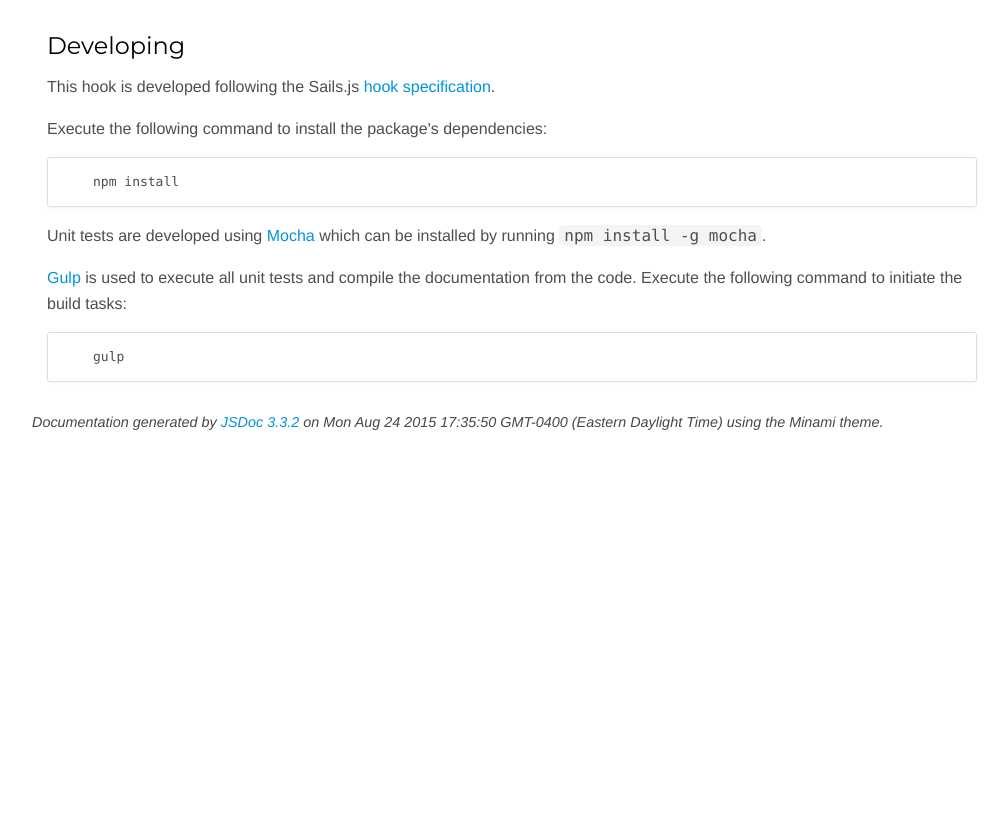
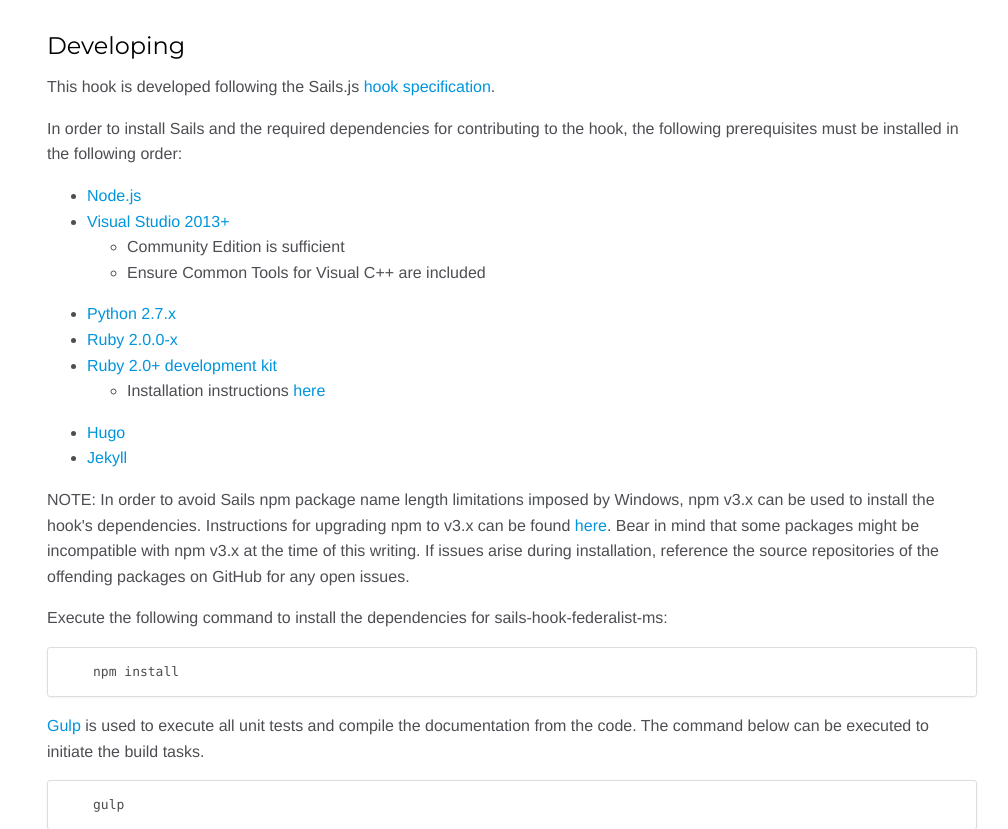
Before and after one commit to microsoft/sails-hook-federalist-ms, a plain HTML site: page index.html in a window 1280 px wide. Shown: the part 1971-2800 px from the top of the page, without its empty margins (253-1261 px from the left). Before the commit the page ends 2422 px from the top, so only its background shows below. Drawn offline with nearby package versions, Linux system fonts and the light colour scheme.

Commit message:
Update 2015-08-24T21:54:56.684Z

```diff
--- a/index.html
+++ b/index.html
@@ -54,7 +54,7 @@
         <article><h1>sails-hook-federalist-ms</h1><p><a href="https://www.npmjs.com/package/sails-hook-federalist-ms"><img src="https://img.shields.io/npm/v/sails-hook-federalist-ms.svg" alt="npmbadge"></a></p>
 <p>This installable hook for Sails.js incorporates both <a href="http://windows.com">Windows</a> and <a href="https://azure.microsoft.com">Microsoft Azure</a> extensibility in to <a href="https://github.com/18F/federalist">Federalist</a>, a static website management platform built and maintained by <a href="https://18f.gsa.gov">18F</a>. The hook is comprised of two components: build support for Windows (and <a href="http://azure.microsoft.com/en-us/services/app-service/web/">Azure Web Apps</a>) and static site publishing support for Azure.</p>
 <p>New releases of this package will coincide with Federalist's current stage of development; based on 18F's <a href="https://18f.gsa.gov/dashboard/stages/">Project Stage Definitions</a>.</p>
-<p>Detailed API documentation for this package can be found here: <a href="https://microsoft.github.io/sails-hook-federalist-ms/">https://microsoft.github.io/sails-hook-federalist-ms/</a>.</p>
+<p>Detailed API documentation for this package can be found here: <a href="http://microsoft.github.io/sails-hook-federalist-ms/">http://microsoft.github.io/sails-hook-federalist-ms/</a>.</p>
 <h2>Running Federalist on Windows</h2><p>In order to enable this hook, the <code>FEDERALIST_BUILD_ENGINE</code> environment variable must be set to 'federalist-ms'. By enabling this hook, the build engine will be configured to run tasks on Windows (or Web Apps), and the Azure site publishing feature will be activated.</p>
 <p>If Federalist detects that the platform is running on Windows and the <code>FEDERALIST_BUILD_ENGINE</code> environment variable is not set, an error will be logged indicating that builds will fail until the variable is set correctly.</p>
 <h3>Windows Build Engine</h3><p>Federalist works by executing a specific set of build tasks for each static site based on whether or not the site's content is built using a content generator (either <a href="http://jekyllrb.com/">Jekyll</a> or <a href="http://gohugo.io/">Hugo</a>). If the site isn't built with a generator, then the build engine simply stages the site's content for publishing as is.</p>
@@ -113,10 +113,27 @@
 <p>For the intial alpha release, FTPS is used to publish the site content. Future releases of this package will use Git for publishing. </p>
 <h2>Running Federalist on Azure</h2><p>TODO</p>
 <h2>Developing</h2><p>This hook is developed following the Sails.js <a href="http://sailsjs.org/documentation/concepts/extending-sails/hooks/hook-specification">hook specification</a>.</p>
-<p>Execute the following command to install the package's dependencies:</p>
-<pre class="prettyprint source lang-shell"><code>npm install</code></pre><p>Unit tests are developed using <a href="http://mochajs.org/">Mocha</a> which can be installed by running <code>npm install -g mocha</code>.</p>
-<p><a href="http://gulpjs.com/">Gulp</a> is used to execute all unit tests and compile the documentation from the code. Execute the following command to initiate the build tasks:</p>
-<pre class="prettyprint source lang-shell"><code>gulp</code></pre></article>
+<p>In order to install Sails and the required dependencies for contributing to the hook, the following prerequisites must be installed in the following order:</p>
+<ul>
+<li><a href="https://nodejs.org/">Node.js</a></li>
+<li><a href="https://www.visualstudio.com/">Visual Studio 2013+</a><ul>
+<li>Community Edition is sufficient</li>
+<li>Ensure Common Tools for Visual C++ are included</li>
+</ul>
+</li>
+<li><a href="https://www.python.org/downloads/">Python 2.7.x</a></li>
+<li><a href="http://rubyinstaller.org/downloads/">Ruby 2.0.0-x</a></li>
+<li><a href="http://rubyinstaller.org/downloads/">Ruby 2.0+ development kit</a><ul>
+<li>Installation instructions <a href="https://github.com/oneclick/rubyinstaller/wiki/Development-Kit">here</a></li>
+</ul>
+</li>
+<li><a href="http://gohugo.io/overview/installing/">Hugo</a></li>
+<li><a href="http://jekyll-windows.juthilo.com/">Jekyll</a></li>
+</ul>
+<p>NOTE: In order to avoid Sails npm package name length limitations imposed by Windows, npm v3.x can be used to install the hook's dependencies. Instructions for upgrading npm to v3.x can be found <a href="https://github.com/npm/npm/wiki/Troubleshooting#upgrading-on-windows">here</a>. Bear in mind that some packages might be incompatible with npm v3.x at the time of this writing. If issues arise during installation, reference the source repositories of the offending packages  on GitHub for any open issues.</p>
+<p>Execute the following command to install the dependencies for sails-hook-federalist-ms:</p>
+<pre class="prettyprint source lang-shell"><code>npm install</code></pre><p><a href="http://gulpjs.com/">Gulp</a> is used to execute all unit tests and compile the documentation from the code. The command below can be executed to initiate the build tasks.</p>
+<pre class="prettyprint source lang-shell"><code>gulp</code></pre><p>NOTE: Only those with push priveleges on the GitHub remote can update the existing gh-pages branch. Any errors in the documentation should be denoted by a new Issue on GitHub. </p></article>
     </section>
 
 
@@ -129,7 +146,7 @@
 <br class="clear">
 
 <footer>
-    Documentation generated by <a href="https://github.com/jsdoc3/jsdoc">JSDoc 3.3.2</a> on Mon Aug 24 2015 17:35:50 GMT-0400 (Eastern Daylight Time) using the Minami theme.
+    Documentation generated by <a href="https://github.com/jsdoc3/jsdoc">JSDoc 3.3.2</a> on Mon Aug 24 2015 17:54:56 GMT-0400 (Eastern Daylight Time) using the Minami theme.
 </footer>
 
 <script>prettyPrint();</script>
```
Also changed, not shown: global.html (+1 -1 lines), index.js.html (+1 -1 lines), lib_azure.js.html (+1 -1 lines), lib_build.js.html (+1 -1 lines), module-azure.html (+1 -1 lines), module-build.html (+1 -1 lines), module-federalistMS.html (+1 -1 lines).
